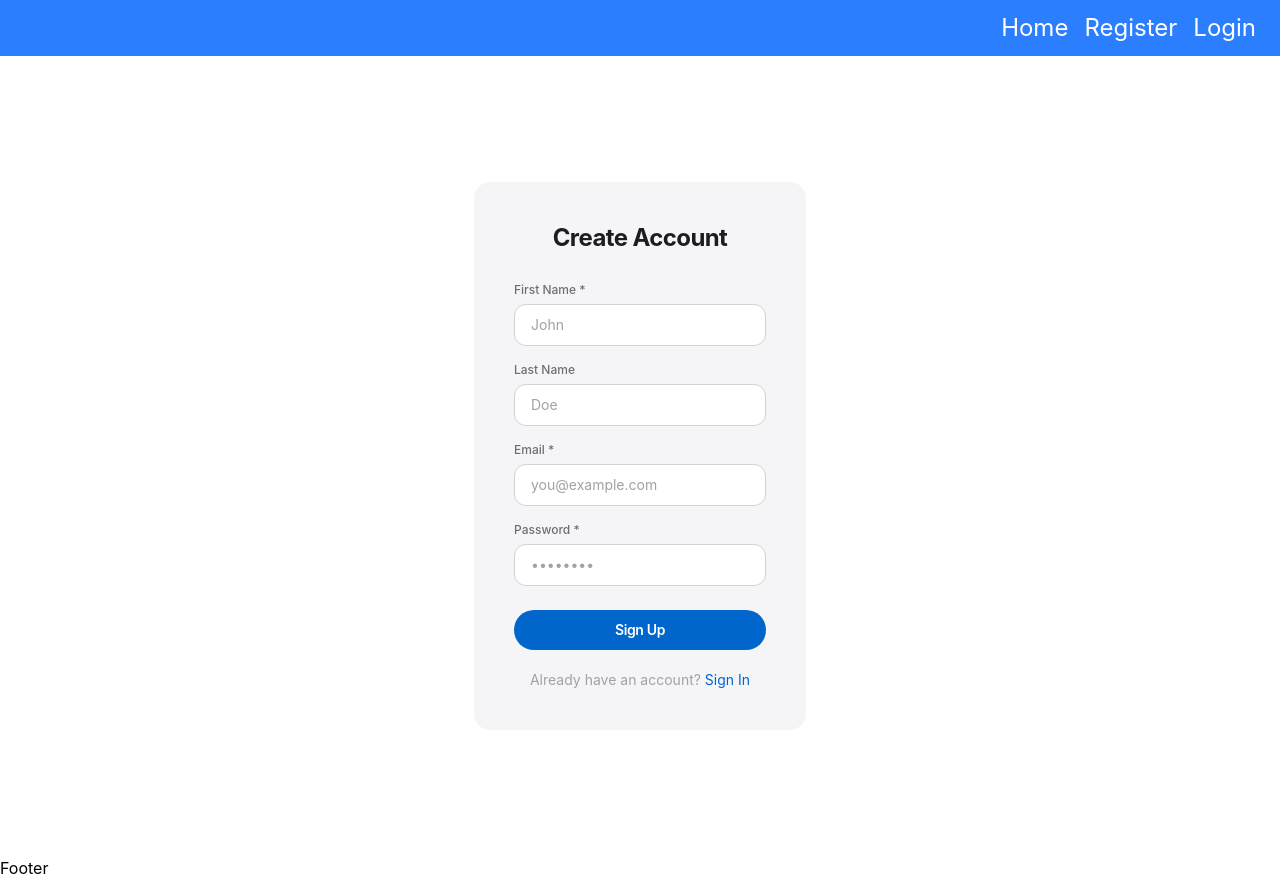
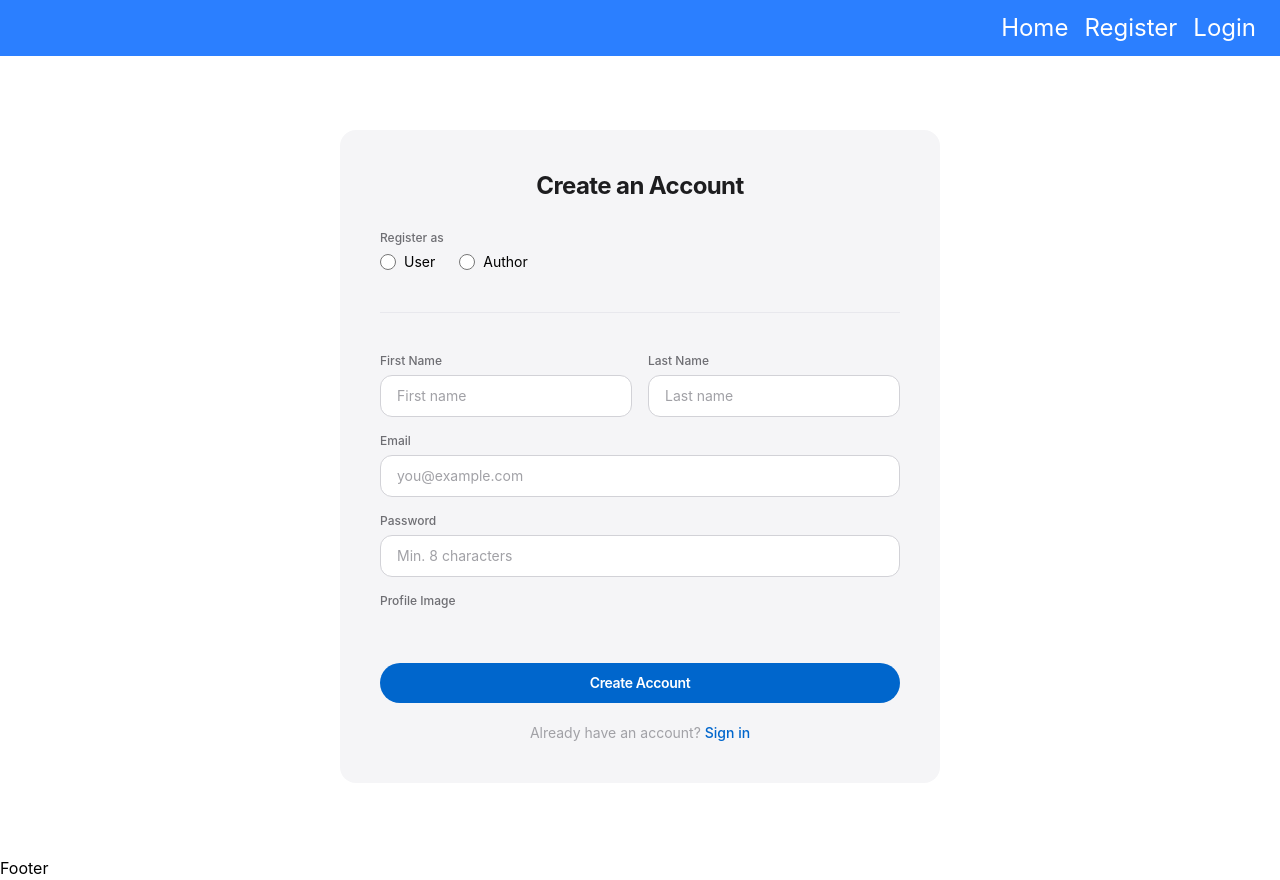
Before and after one commit to AbhiSatvikaKurumaddali/capstoneProject-1, a React app in the folder Frontend/: page /Register in a window 1280 px wide. Built offline with nearby package versions, Linux system fonts and the light colour scheme; no server answers; the HTML template or start-up script is replaced by a standard one.

Commit message:
Refactor Register component with error handling

```diff
--- a/Frontend/src/Components/Register.jsx
+++ b/Frontend/src/Components/Register.jsx
@@ -1,83 +1,127 @@
+import {
+  divider,
+  errorClass,
+  formCard,
+  formGroup,
+  formTitle,
+  inputClass,
+  labelClass,
+  pageBackground,
+  submitBtn,
+  mutedText,
+} from "../styles/common";
+import { useForm } from "react-hook-form";
+import { NavLink } from "react-router";
 import { useState } from "react";
-import { NavLink, useNavigate } from "react-router";
-import { useForm } from "react-hook-form";
 import axios from "axios";
-import { toast } from "react-hot-toast";
-import {
-  pageBackground,
-  formCard,
-  formTitle,
-  formGroup,
-  labelClass,
-  inputClass,
-  submitBtn,
-  errorClass,
-  mutedText,
-  linkClass,
-} from "../styles/common";
+import { useNavigate } from "react-router";
 
 function Register() {
+  let navigate=useNavigate()
   const {
     register,
     handleSubmit,
     formState: { errors },
   } = useForm();
+  const [loading, setLoading] = useState(false);
+  const [apiError, setApiError] = useState(null);
 
-  const navigate = useNavigate();
-  const [serverError, setServerError] = useState(null);
-  const [loading, setLoading] = useState(false);
-
-  const onUserRegister = async (userData) => {
-    setLoading(true);
-    setServerError(null);
-
+  //When user registration submitted
+  const onUserRegister = async (userObj) => {
     try {
-      // FIXED: Correct endpoint - /user-api/register instead of /users
-      const response = await axios.post(
-        "https://blogapp-00eh.onrender.com/user-api/register",
-        {
-          firstName: userData.firstName,
-          lastName: userData.lastName || "",
-          email: userData.email.trim().toLowerCase(),
-          password: userData.password,
-          role: "USER" // Default role
-        },
-        { withCredentials: true }
+      //start loading
+      setLoading(true)
+      console.log(userObj)
+      //make http request to create user
+      let res = await axios.post(
+        "https://blogapp-00eh.onrender.com/common-api/users",
+        userObj
       );
 
-      if (response.status === 201) {
-        toast.success("Registration successful! Please login.");
-        navigate("/login");
+      if(res.status==201)
+        //navigate to  login
+      navigate("/Login")
       }
-    } catch (err) {
-      console.error("Registration error:", err);
-      const errorMessage = err.response?.data?.message || "Registration failed";
-      setServerError(errorMessage);
-      toast.error(errorMessage);
+    catch (err) {
+      console.log("err in registration", err);
+      setApiError(err.response?.data?.error || "Registration failed");
     } finally {
       setLoading(false);
     }
+
   };
+  if (loading) {
+    return <p className="text-center text-4xl">Loading....</p>;
+  }
+  if (apiError) {
+    return <p className="text-red-500 text-center text-3xl">{errors.message}</p>;
+  }
 
   return (
-    <div className={`${pageBackground} flex items-center justify-center py-16 px-4`}>
+    <div
+      className={`${pageBackground} flex items-center justify-center py-16 px-4`}
+    >
       <div className={formCard}>
-        <h2 className={formTitle}>Create Account</h2>
+        <h2 className={formTitle}>Create an Account</h2>
 
-        {serverError && (
-          <p className={errorClass}>{serverError}</p>
-        )}
+        {/* API Error */}
+        {/* {apiError && <p className={errorClass}>{apiError}</p>} */}
 
         <form onSubmit={handleSubmit(onUserRegister)}>
-          {/* First Name */}
-          <div className={formGroup}>
-            <label className={labelClass}>First Name *</label>
+          {/* ROLE */}
+          <div className="mb-5">
+            <p className={labelClass}>Register as</p>
+
+            <div className="flex gap-6 mt-1">
+              <label className="flex items-center gap-2 cursor-pointer">
+                <input
+                  type="radio"
+                  value="USER"
+                  {...register("role", {
+                    required: "Please select a role",
+                  })}
+                  className="accent-blue-600 w-4 h-4"
+                />
+                <span className="text-sm">User</span>
+              </label>
+
+              <label className="flex items-center gap-2 cursor-pointer">
+                <input
+                  type="radio"
+                  value="AUTHOR"
+                  {...register("role", {
+                    required: "Please select a role",
+                  })}
+                  className="accent-blue-600 w-4 h-4"
+                />
+                <span className="text-sm">Author</span>
+              </label>
+            </div>
+
+            {errors.role && <p className={errorClass}>{errors.role.message}</p>}
+          </div>
+
+          <div className={divider} />
+
+          {/* NAME */}
+          <div className="sm:flex gap-4 mb-4">
+            <div className="flex-1">
+              <label className={labelClass}>First Name</label>
               <input
                 type="text"
-              placeholder="John"
                 className={inputClass}
+                placeholder="First name"
                 {...register("firstName", {
                   required: "First name is required",
+                  minLength: {
+                    value: 2,
+                    message: "At least 2 characters required",
+                  },
+                  maxLength: {
+                    value: 30,
+                    message: "Max 30 characters allowed",
+                  },
+                  validate: (v) => v.trim().length > 0 || "Cannot be empty",
                 })}
               />
               {errors.firstName && (
@@ -85,30 +129,35 @@ function Register() {
               )}
             </div>
 
-          {/* Last Name */}
-          <div className={formGroup}>
+            <div className="flex-1">
               <label className={labelClass}>Last Name</label>
               <input
                 type="text"
-              placeholder="Doe"
                 className={inputClass}
-              {...register("lastName")}
+                placeholder="Last name"
+                {...register("lastName", {
+                  maxLength: {
+                    value: 30,
+                    message: "Max 30 characters allowed",
+                  },
+                })}
               />
+              {errors.lastName && (
+                <p className={errorClass}>{errors.lastName.message}</p>
+              )}
+            </div>
           </div>
 
-          {/* Email */}
+          {/* EMAIL */}
           <div className={formGroup}>
-            <label className={labelClass}>Email *</label>
+            <label className={labelClass}>Email</label>
             <input
               type="email"
+              className={inputClass}
               placeholder="you@example.com"
-              className={inputClass}
               {...register("email", {
                 required: "Email is required",
-                pattern: {
-                  value: /^[A-Z0-9._%+-]+@[A-Z0-9.-]+\.[A-Z]{2,}$/i,
-                  message: "Invalid email address"
-                }
+                required: [true, "Password is required"],
               })}
             />
             {errors.email && (
@@ -116,19 +165,15 @@ function Register() {
             )}
           </div>
 
-          {/* Password */}
+          {/* PASSWORD */}
           <div className={formGroup}>
-            <label className={labelClass}>Password *</label>
+            <label className={labelClass}>Password</label>
             <input
               type="password"
-              placeholder="••••••••"
               className={inputClass}
+              placeholder="Min. 8 characters"
               {...register("password", {
                 required: "Password is required",
-                minLength: {
-                  value: 6,
-                  message: "Password must be at least 6 characters"
-                }
               })}
             />
             {errors.password && (
@@ -136,19 +181,32 @@ function Register() {
             )}
           </div>
 
-          <button
-            type="submit"
-            className={submitBtn}
-            disabled={loading}
-          >
-            {loading ? "Creating Account..." : "Sign Up"}
+          {/* PROFILE IMAGE */}
+          <div className={formGroup}>
+            <label className={labelClass}>Profile Image</label>
+
+            <input
+              type="text"
+              accept="image/png, image/jpeg"
+              {...register("profileImageUrl")}
+            />
+
+            {errors.profileImageUrl && (
+              <p className={errorClass}>{errors.profileImageUrl.message}</p>
+            )}
+          </div>
+
+          {/* SUBMIT */}
+          <button type="submit" className={submitBtn}>
+            Create Account
           </button>
         </form>
 
+        {/* FOOTER */}
         <p className={`${mutedText} text-center mt-5`}>
           Already have an account?{" "}
-          <NavLink to="/login" className={linkClass}>
-            Sign In
+          <NavLink to="/Login" className="text-[#0066cc] font-medium">
+            Sign in
           </NavLink>
         </p>
       </div>
```
Lines whose indentation alone changed are shown as unchanged.
